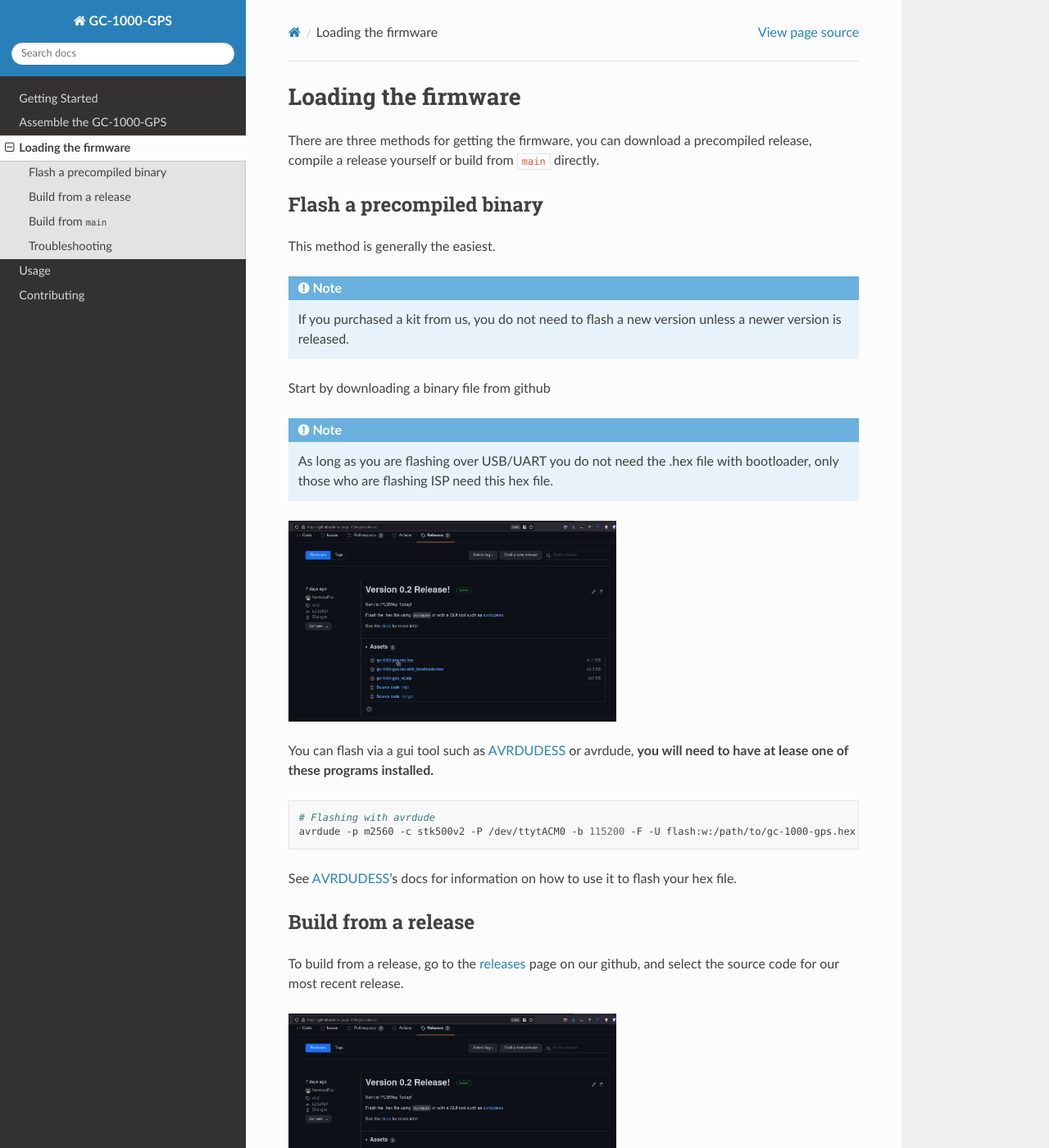
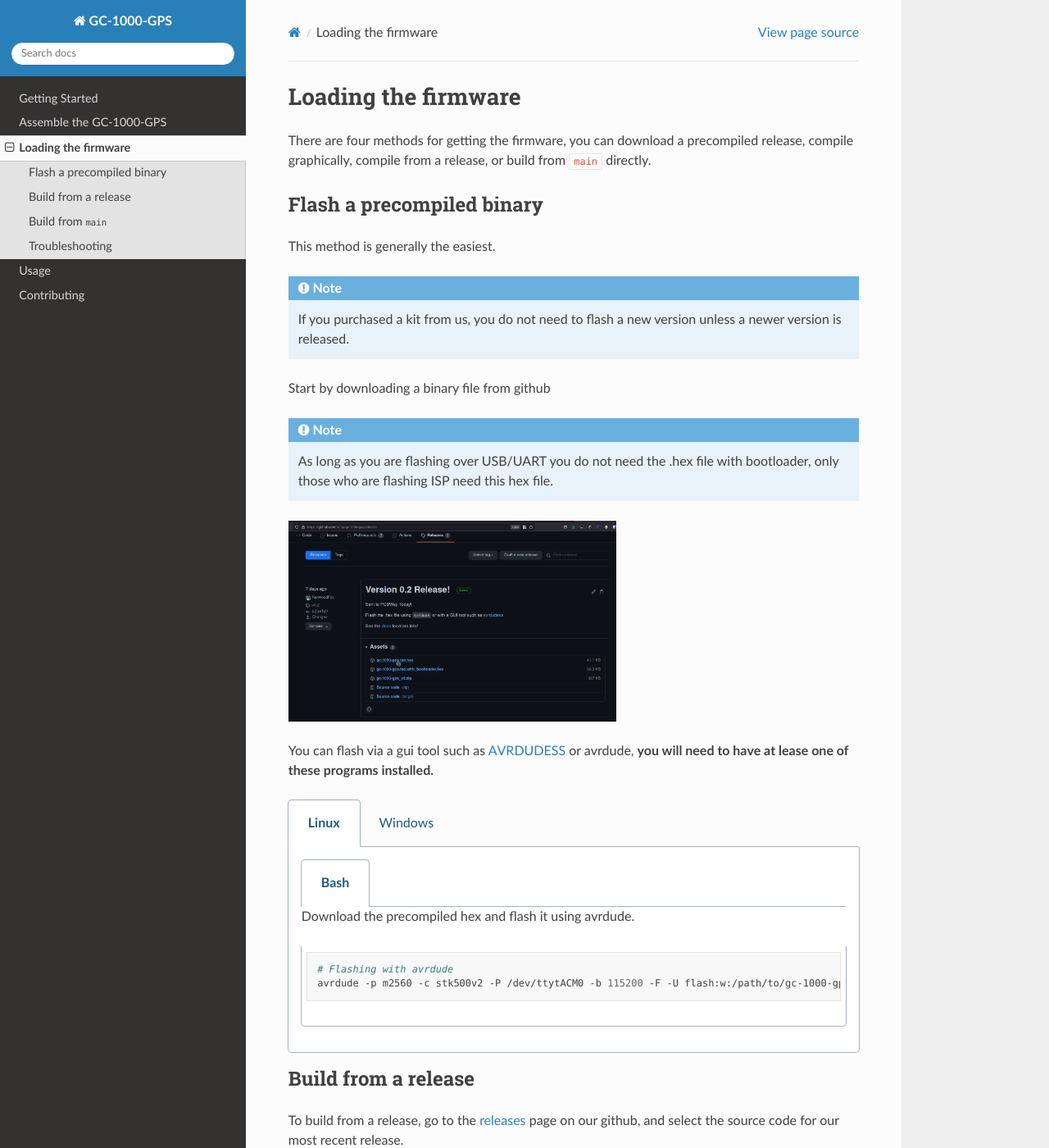
Before and after one commit to ac1ja/gc-1000-gps, a Sphinx documentation site: the page built from docs/assembly/firmware.rst, in a window 1280 px wide and 1400 px high. Shown: the whole window at 82% size. Built offline with Sphinx 7.4.7 and the Read the Docs theme 2.0.0, drawn with Linux system fonts in a browser that asks for light colours; some of the changed text lies outside the part shown.

Commit message:
Add OS Specific instructions

```diff
--- a/docs/assembly/firmware.rst
+++ b/docs/assembly/firmware.rst
@@ -1,8 +1,8 @@
 Loading the firmware
 ====================
 
-There are three methods for getting the firmware, you can download a precompiled release, compile a
-release yourself or build from ``main`` directly.
+There are four methods for getting the firmware, you can download a precompiled release, compile graphically,
+compile from a release, or build from ``main`` directly.
 
 
 Flash a precompiled binary
@@ -26,12 +26,22 @@ Start by downloading a binary file from github
 You can flash via a gui tool such as AVRDUDESS_ or avrdude, **you will need to have at lease one of
 these programs installed.**
 
-.. code-block:: shell
+.. tabs::
 
-    # Flashing with avrdude
-    avrdude -p m2560 -c stk500v2 -P /dev/ttytACM0 -b 115200 -F -U flash:w:/path/to/gc-1000-gps.hex
+   .. group-tab:: Linux
 
-See AVRDUDESS_'s docs for information on how to use it to flash your hex file.
+    .. tabs::
+
+      Download the precompiled hex and flash it using avrdude.
+
+      .. code-tab:: shell
+
+         # Flashing with avrdude
+         avrdude -p m2560 -c stk500v2 -P /dev/ttytACM0 -b 115200 -F -U flash:w:/path/to/gc-1000-gps.hex
+
+   .. group-tab:: Windows
+
+      Using a tool like AVRDUDESS_ on windows is the easiest way to load the hex file.
 
 
 Build from a release
@@ -64,12 +74,31 @@ Building from the main branch may result in more experimental but more up to dat
 Start by cloning the repo down, then CD to the build location and build the code. Use the same steps
 as above.
 
-.. code-block:: shell
+.. tabs::
 
-    git clone https://github.com/ac1ja/gc-1000-gps
-    cd gc-1000-gps/firmware
-    make
-    make upload
+   .. group-tab:: Linux
+
+    Start by installing pio-core_ for your system, then.
+
+    .. tabs::
+
+      .. code-tab:: shell
+
+          git clone https://github.com/ac1ja/gc-1000-gps
+          cd gc-1000-gps/firmware
+          make
+          make upload
+
+   .. group-tab:: Windows
+
+      Download vs-code_ and install the pio-extension_.
+
+      Use ``git clone`` to clone the repo, or download the latest version of
+      ``main`` as a ``.zip`` file.
+
+      Open the ``gc-1000-gps/firmware`` directory in vscode. Then invoke platformio upload
+      or press ``alt+ctrl+u``.
+
 
 Troubleshooting
 ###############
--- a/docs/conf.py
+++ b/docs/conf.py
@@ -10,13 +10,13 @@ import git
 
 # -- Project information -----------------------------------------------------
 
-project = 'GC-1000-GPS'
-copyright = '2021, To Be Announced'
-author = 'Nick Soggu, Joe Sedutto'
+project = "GC-1000-GPS"
+copyright = "2021, To Be Announced"
+author = "Nick Soggu, Joe Sedutto"
 
 # The full version, including alpha/beta/rc tags
 repo = git.Repo(search_parent_directories=True)
-release = str(repo.git.describe('--tags'))
+release = str(repo.git.describe("--tags"))
 
 
 # -- General configuration ---------------------------------------------------
@@ -25,16 +25,17 @@ release = str(repo.git.describe('--tags'))
 # extensions coming with Sphinx (named 'sphinx.ext.*') or your custom
 # ones.
 extensions = [
-    'sphinx.ext.autosectionlabel'
+    "sphinx.ext.autosectionlabel",
+    "sphinx_tabs.tabs",
 ]
 
 # Add any paths that contain templates here, relative to this directory.
-templates_path = ['_templates']
+templates_path = ["_templates"]
 
 # List of patterns, relative to source directory, that match files and
 # directories to ignore when looking for source files.
 # This pattern also affects html_static_path and html_extra_path.
-exclude_patterns = ['_build', 'Thumbs.db', '.DS_Store']
+exclude_patterns = ["_build", "Thumbs.db", ".DS_Store"]
 
 
 # -- Options for HTML output -------------------------------------------------
@@ -42,16 +43,14 @@ exclude_patterns = ['_build', 'Thumbs.db', '.DS_Store']
 # The theme to use for HTML and HTML Help pages.  See the documentation for
 # a list of builtin themes.
 #
-html_theme = 'sphinx_rtd_theme'
+html_theme = "sphinx_rtd_theme"
 
 # Add any paths that contain custom static files (such as style sheets) here,
 # relative to this directory. They are copied after the builtin static files,
 # so a file named "default.css" will overwrite the builtin "default.css".
-html_static_path = ['_static']
+html_static_path = ["_static"]
 
 
 # -- Options for PDF output -------------------------------------------------
 
-latex_elements = {
-  'extraclassoptions': 'openany,oneside'
-}
+latex_elements = {"extraclassoptions": "openany,oneside"}
--- a/docs/requirements.txt
+++ b/docs/requirements.txt
@@ -1,6 +1,7 @@
 # Sphinx
 sphinx
 sphinx_rtd_theme
+sphinx-tabs
 readthedocs-sphinx-search
 
 # Other build
```
Also changed, not shown: other parts of docs/assembly/firmware.rst (+3 -0 lines).
